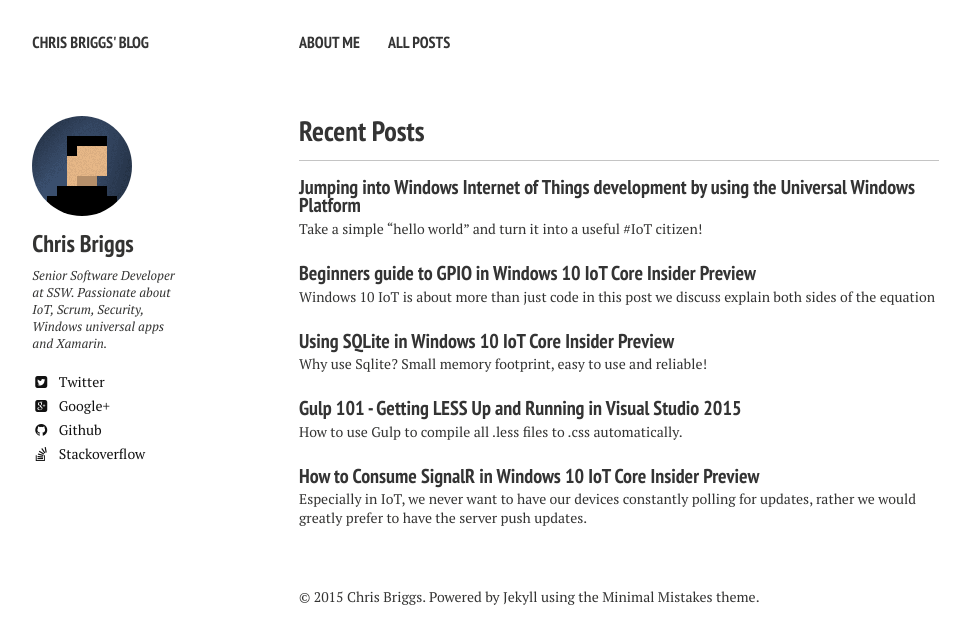
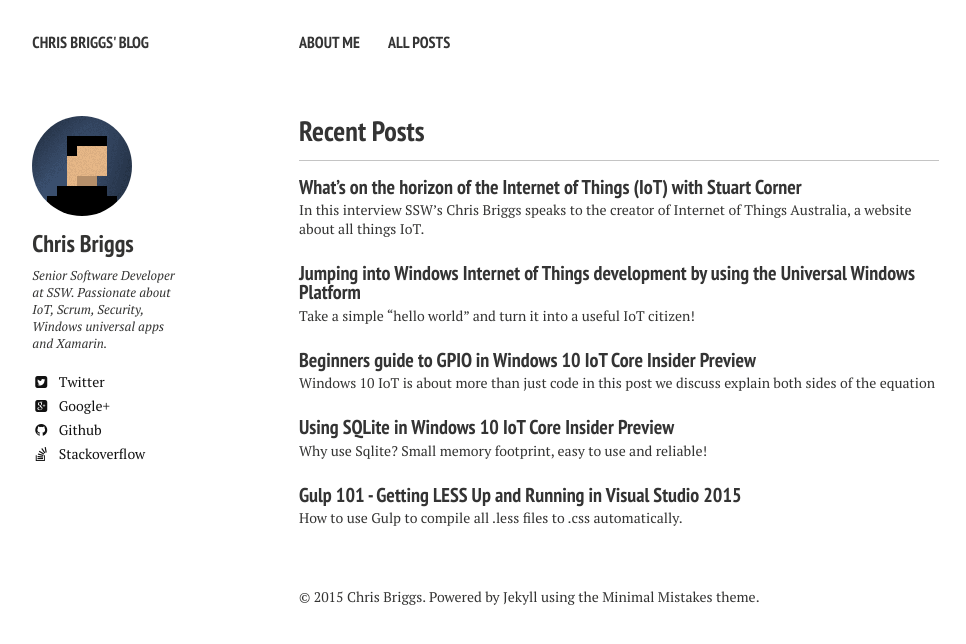
Before and after one commit to Briggsc28/briggsc28.github.io, a Jekyll site: the page built from index.md, in a window 1280 px wide. Shown: the top 644 px of the page, without its empty margins (21-987 px from the left). Built offline with Jekyll 4.4.1, drawn with Linux system fonts in a browser that asks for light colours; nearby versions of some CDN libraries.

Commit message:
added recent interveiw

```diff
--- a/_posts/2015-07-07-Dev-superpowers-Jumping-into-windows-internet-of-things.md
+++ b/_posts/2015-07-07-Dev-superpowers-Jumping-into-windows-internet-of-things.md
@@ -1,9 +1,9 @@
 ---
 layout: post
 title: Jumping into Windows Internet of Things development by using the Universal Windows Platform
-excerpt: "Take a simple “hello world” and turn it into a useful #IoT citizen!"
+excerpt: "Take a simple “hello world” and turn it into a useful IoT citizen!"
 modified: 2015-07-07
-tags: [SSRS, Web-API, AngularJS, SQL Server Reporting Services ]
+tags: [Windows 10, IoT, Pi, Windows 10 IoT Core Insider Preview,raspberry Pi 2, GPIO, Dev SuperPowers, Azure, Web API]
 comments: true
 image:
   feature: sample-image-5.jpg
--- /dev/null
+++ b/_posts/2015-07-08-Whats-on-the-horizon-of-IoT.md
@@ -0,0 +1,20 @@
+---
+layout: post
+title: What’s on the horizon of the Internet of Things (IoT) with Stuart Corner
+excerpt: "In this interview SSW’s Chris Briggs speaks to the creator of Internet of Things Australia, a website about all things IoT."
+modified: 2015-07-07
+tags: [IoT, Fog computing, Edge computing, Future of Networks & the Quantified Self, 5G, Internet of Things, Interview]
+comments: true
+image:
+  feature: sample-image-5.jpg
+  credit: WeGraphics
+  creditlink: http://wegraphics.net/downloads/free-ultimate-blurred-background-pack/
+---
+
+<iframe width="560" height="315" src="//www.youtube.com/embed/nPZ1FUC6iho" frameborder="0" allowfullscreen="allowfullscreen">&nbsp;</iframe>
+
+In this interview I speak to the creator of [Internet of Things Australia](http://www.iotaustralia.org.au/), Stuart Corner. He has been a journalist working in IT and telecommunications for 30 years. For over 20 years he has published Exchange, a weekly newsletter for the Australian telecommunications industry.
+
+> Stuart shares his enthusiasm for the potential of IoT in the everyday world and what developers can look forward to with IoT development.
+
+Be sure to check out [Internet of Things Australia](http://www.iotaustralia.org.au/) & feel free to tweet me comments, feedback or questions to [@ChrisBriggsy](https://twitter.com/ChrisBriggsy).
--- a/about/index.md
+++ b/about/index.md
@@ -20,8 +20,14 @@
 ## Presentations:
 
 * **Jumping into Windows Internet of Things development by using the Universal Windows Platform:** In this presentation, I build a simple Universal app, deploy it to Raspberry Pi 2, then expand upon the application to read input from sensors and finally establish communication with Azure.  [Read more...](http://blog.chrisbriggsy.com/Dev-superpowers-Jumping-into-windows-internet-of-things/)
-  * Technologies used: Azure, Windows IoT & Universal Windows Platform <BR>
-* **More upcoming:** Have a suggestion for a future presentation? Feel free to tweet me [@ChrisBriggsy](https://twitter.com/ChrisBriggsy).
+  * Technologies used include: Azure, Windows IoT & Universal Windows Platform <BR>
+
+
+## Interviews:
+
+* **What’s on the horizon of the Internet of Things (IoT) with Stuart Corner:** In this interview I speak to the creator of [Internet of Things Australia](http://www.iotaustralia.org.au/), a website about all things IoT. Stuart shares his enthusiasm for the potential of IoT in the everyday world and what developers can look forward to with IoT development. [Read more...](http://blog.chrisbriggsy.com/whats-on-the-horizon-of-IoT/)
+  * Topics discussed include: Fog / Edge computing, Future of Networks & the Quantified Self <BR>
+
 
 ## Projects include:
 
```
Also changed, not shown: other parts of about/index.md (+2 -0 lines).
